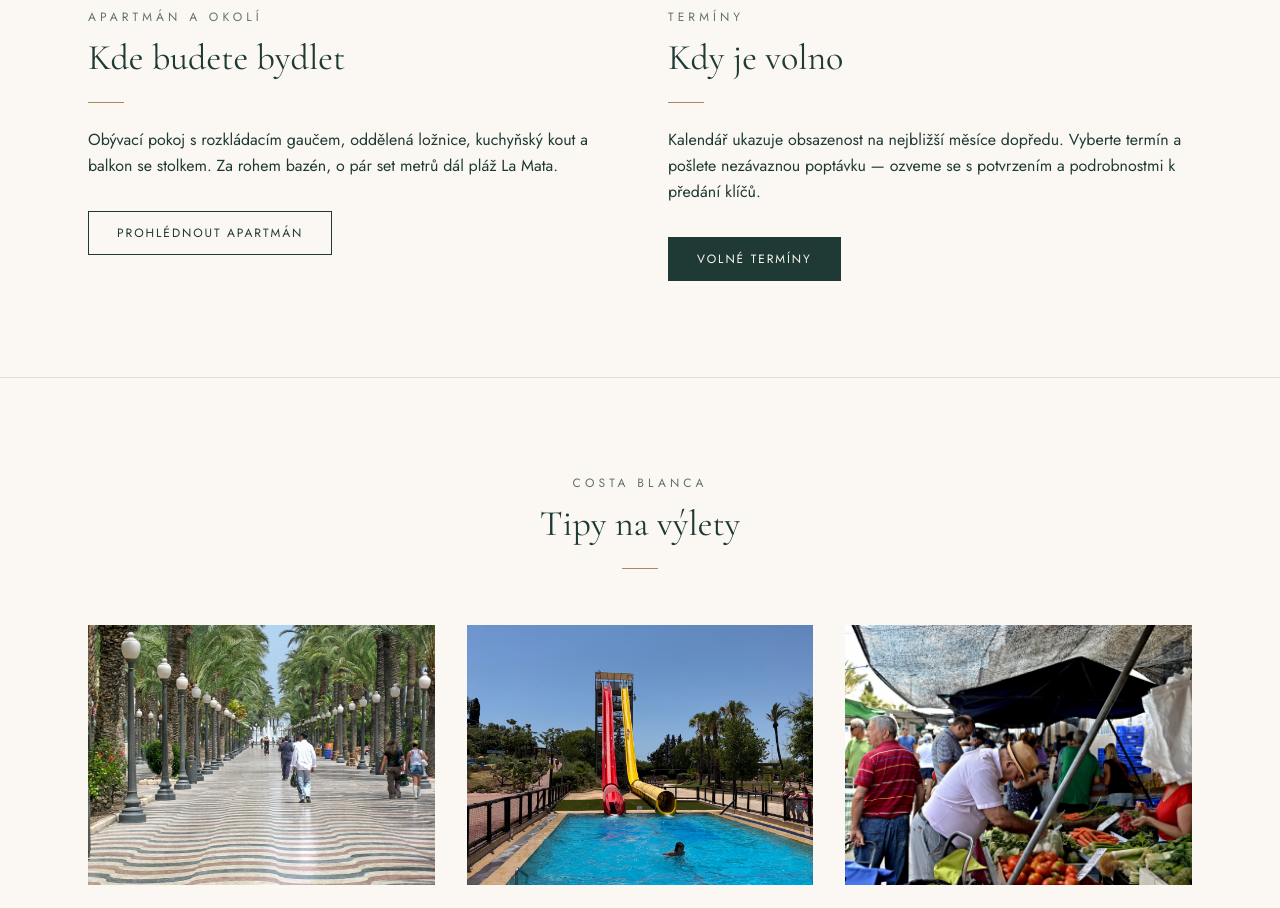
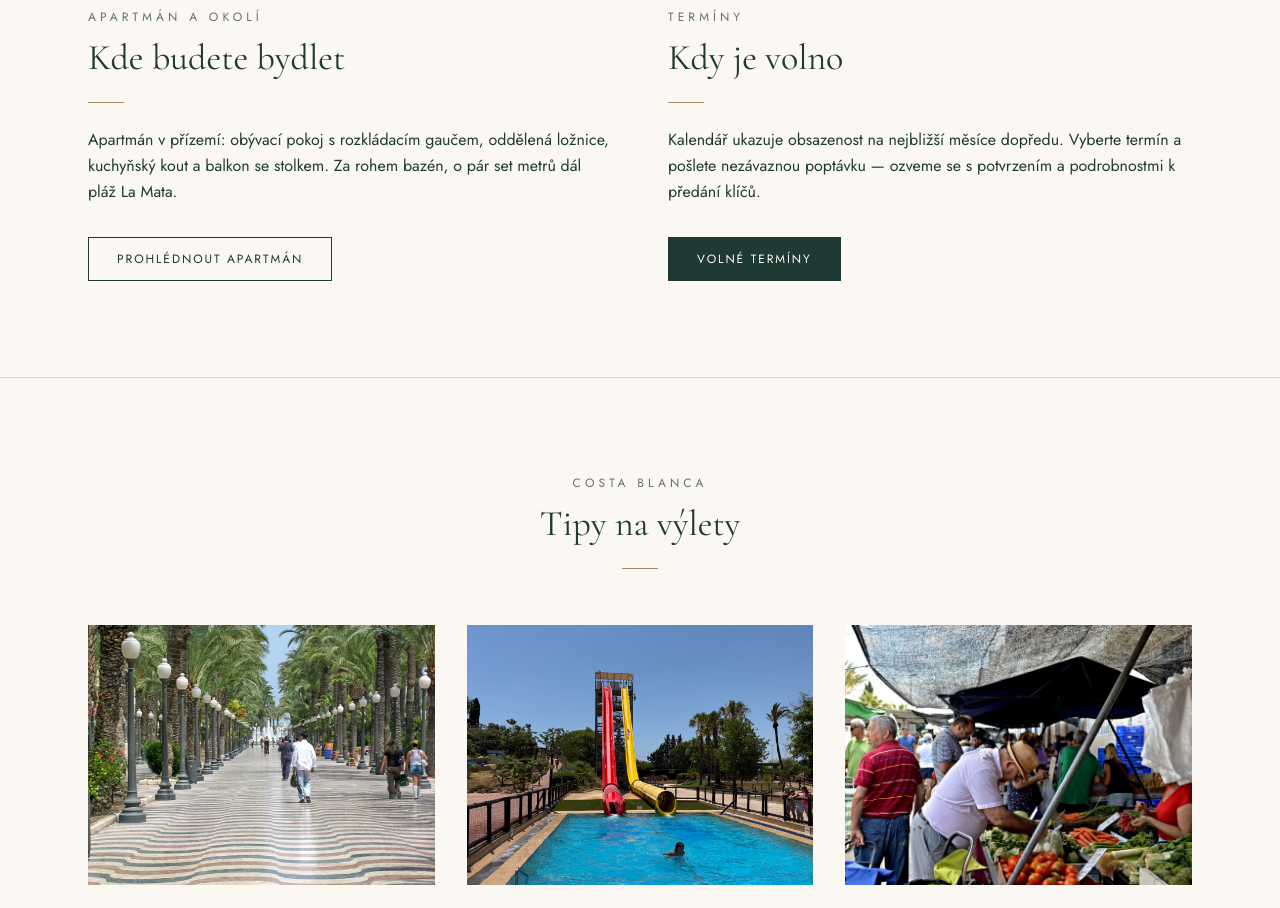
Before and after one commit to LubosRemplik/Vinamar-Web, a Next.js app in the folder web/: page / in a window 1280 px wide. Shown: the part 1520-2428 px from the top of the page. Built offline with nearby package versions, Linux system fonts and the light colour scheme.

Commit message:
content(web): mention the apartment is on the ground floor

```diff
--- a/web/app/page.tsx
+++ b/web/app/page.tsx
@@ -53,8 +53,8 @@ export default function Home() {
           <div>
             <SectionHeading eyebrow="Apartmán a okolí" title="Kde budete bydlet" align="left" />
             <p className="mt-6 leading-relaxed text-ink">
-              Obývací pokoj s rozkládacím gaučem, oddělená ložnice, kuchyňský kout a balkon se
-              stolkem. Za rohem bazén, o pár set metrů dál pláž La Mata.
+              Apartmán v přízemí: obývací pokoj s rozkládacím gaučem, oddělená ložnice, kuchyňský
+              kout a balkon se stolkem. Za rohem bazén, o pár set metrů dál pláž La Mata.
             </p>
             <Link href="/apartman" className="btn btn-outline mt-8">
               Prohlédnout apartmán
```
Also changed, not shown: web/content/apartman.md (+1 -1 lines).
